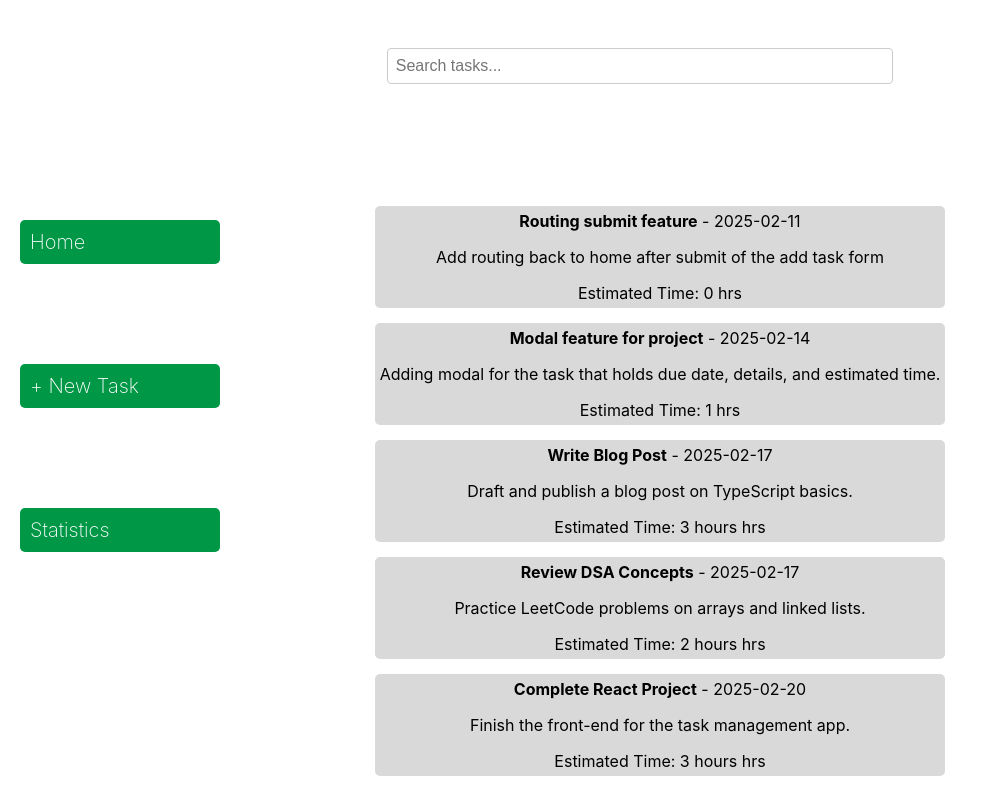
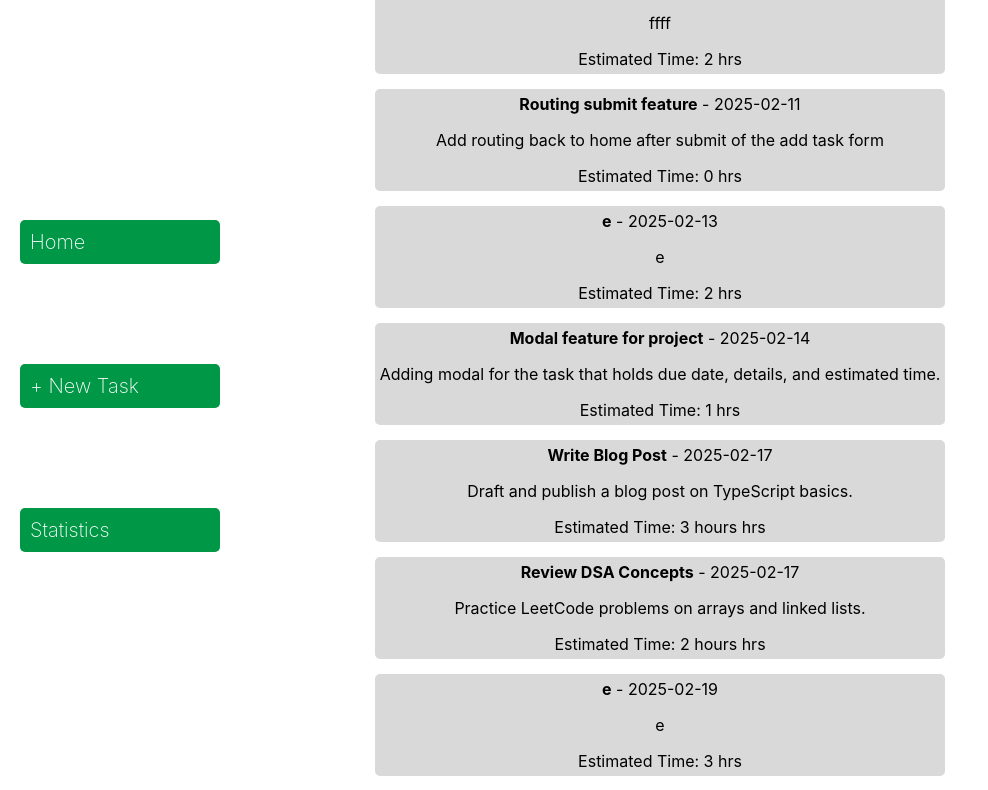
Before and after one commit to BlairCrumbly/taskr, a React (Create React App) app: page / in a window 1280 px wide. Shown: the top 790 px of the page, without its empty margins (0-988 px from the left). Built offline with nearby package versions, Linux system fonts and the light colour scheme; data requests are answered from the project's data file; a web font is replaced by a local one.

Commit message:
sorting logic

```diff
--- a/db.json
+++ b/db.json
@@ -39,6 +39,38 @@
       "dueDate": "2025-02-11",
       "estimatedTime": "0",
       "completed": false
+    },
+    {
+      "id": "f3b2",
+      "name": "e",
+      "description": "e",
+      "dueDate": "2025-02-13",
+      "estimatedTime": "2",
+      "completed": false
+    },
+    {
+      "id": "5a25",
+      "name": "e",
+      "description": "e",
+      "dueDate": "2025-02-19",
+      "estimatedTime": "3",
+      "completed": false
+    },
+    {
+      "id": "1f31",
+      "name": "newtask",
+      "description": "ffff",
+      "dueDate": "2025-02-11",
+      "estimatedTime": "2",
+      "completed": false
+    },
+    {
+      "id": "2199",
+      "name": "NewNewtest",
+      "description": "wwww",
+      "dueDate": "2025-02-28",
+      "estimatedTime": "1",
+      "completed": false
     }
   ]
 }
--- a/src/App.js
+++ b/src/App.js
@@ -1,31 +1,41 @@
 import React from "react";
-import { BrowserRouter as Router, Routes, Route } from "react-router-dom";
+import { useEffect, useState } from "react";
+import { Outlet } from "react-router-dom";
 import Navbar from "./components/Navbar";
-import TaskList from "./components/TaskList";
-import AddTaskForm from "./components/AddTaskForm";
-import Statistics from "./components/Statistics";
-
-//! fetch here then pass data as prop
 
 function App() {
-
-  //? possibly change router approach, review lectures <Button as={Link} to="/">Home</Button>
+  const [tasks, setTasks] = useState([]);
+  useEffect(() => {
+    fetch("http://localhost:3001/tasks")
+      .then((response) => response.json())
+      .then((data) => {
+        // !s ort the tasks by dueDate and estimatedTime when they are fetched
+        const sortedTasks = data.sort((a, b) => {
+          const dateComparison = new Date(a.dueDate) - new Date(b.dueDate);
+          if (dateComparison !== 0) {
+            return dateComparison;
+          }
+          const estimatedTimeA = parseInt(a.estimatedTime) || 0;
+          const estimatedTimeB = parseInt(b.estimatedTime) || 0;
+          return estimatedTimeB - estimatedTimeA;
+        });
+        setTasks(sortedTasks);
+      })
+      .catch((error) => console.error("Error fetching tasks:", error));
+  }, []);
+  //? possibly change router approach
+  const handleNewTask = (task) => {
+    setTasks(prevtasks => [...prevtasks , task])
+  }
 
   return (
-    <Router>
-      <div className="App">
+
+    <div className="App">
       <header>Taskr</header>
-        <Navbar />
+      <Navbar />
+      <Outlet context={{handleNewTask, tasks}}/> {/* renders the current routes component */}
+    </div>
 
-        <Routes>
-
-          <Route path="/" element={<TaskList />} />
-          {/* <Route path="/task/:id" element={<TaskDetail />} /> */}
-          <Route path="/tasks/new" element={<AddTaskForm />} />
-          <Route path="/statistics" element={<Statistics />} />
-        </Routes>
-      </div>
-    </Router>
   );
 }
 
--- a/src/components/AddTaskForm.js
+++ b/src/components/AddTaskForm.js
@@ -1,5 +1,5 @@
 import React, { useState } from "react";
-import { useNavigate } from "react-router-dom";
+import { useNavigate, useOutletContext } from "react-router-dom";
 
 const AddTaskForm = () => {
   const [task, setTask] = useState({
@@ -10,7 +10,7 @@ const AddTaskForm = () => {
     completed: false,
   });
   const navigate = useNavigate();
-
+  const {handleNewTask} = useOutletContext()
   const handleChange = (e) => {
     const { name, value } = e.target;
     setTask((prevState) => ({
@@ -30,7 +30,8 @@ const AddTaskForm = () => {
       body: JSON.stringify(task),
     })
       .then((response) => response.json())
-      .then(() => {
+      .then((task) => {
+        handleNewTask(task)
         //! Navigate back to the task list page after the task is added
         navigate("/");
       })
--- a/src/components/Navbar.js
+++ b/src/components/Navbar.js
@@ -1,8 +1,8 @@
-import { Link, useNavigate } from "react-router-dom";
+import {Link} from "react-router-dom";
 import '../styles/Navbar.css';
 
 const Navbar = () => {
-  const navigate = useNavigate();
+
 
   return (
     <nav>
--- a/src/components/TaskList.js
+++ b/src/components/TaskList.js
@@ -1,28 +1,11 @@
 import { useEffect, useState } from "react";
 import '../styles/TaskList.css';
+import { useOutletContext } from "react-router-dom";
 
 const TaskList = () => {
-  const [tasks, setTasks] = useState([]);
+  const {tasks} = useOutletContext()
   const [searchQuery, setSearchQuery] = useState("");
 
-  useEffect(() => {
-    fetch("http://localhost:3001/tasks")
-      .then((response) => response.json())
-      .then((data) => {
-        // !s ort the tasks by dueDate and estimatedTime when they are fetched
-        const sortedTasks = data.sort((a, b) => {
-          const dateComparison = new Date(a.dueDate) - new Date(b.dueDate);
-          if (dateComparison !== 0) {
-            return dateComparison;
-          }
-          const estimatedTimeA = parseInt(a.estimatedTime) || 0;
-          const estimatedTimeB = parseInt(b.estimatedTime) || 0;
-          return estimatedTimeB - estimatedTimeA;
-        });
-        setTasks(sortedTasks);
-      })
-      .catch((error) => console.error("Error fetching tasks:", error));
-  }, []);
 
   //! SEARCH
 
@@ -30,26 +13,36 @@ const TaskList = () => {
     task.name.toLowerCase().includes(searchQuery.toLowerCase())
   );
 
+  const sortedTasks = filteredTasks.sort((a, b) => {
+    const dateComparison = new Date(a.dueDate) - new Date(b.dueDate);
+    if (dateComparison !== 0) {
+      return dateComparison;
+    }
+    const estimatedTimeA = parseInt(a.estimatedTime) || 0;
+    const estimatedTimeB = parseInt(b.estimatedTime) || 0;
+    return estimatedTimeB - estimatedTimeA;
+  });
+
   //! sort filtered tasks by the closest match to the search query in alphabetical order
-  const sortedFilteredTasks = filteredTasks.sort((a, b) => {
-    const query = searchQuery.toLowerCase();
+  // const sortedFilteredTasks = filteredTasks.sort((a, b) => {
+  //   const query = searchQuery.toLowerCase();
 
-    //! Check if the query is found in both task names
-    const indexA = a.name.toLowerCase().indexOf(query);
-    const indexB = b.name.toLowerCase().indexOf(query);
+  //   //! check if the query is found in both task names
+  //   const indexA = a.name.toLowerCase().indexOf(query);
+  //   const indexB = b.name.toLowerCase().indexOf(query);
 
-    //!if both tasks contain the query, sort by the position of the query in the name
-    if (indexA !== -1 && indexB !== -1) {
-      return indexA - indexB;
-    }
+  //   //!if both tasks contain the query, sort by the position of the query in the name
+  //   if (indexA !== -1 && indexB !== -1) {
+  //     return indexA - indexB;
+  //   }
 
-    //! if only one task contains the query, prioritize it
-    if (indexA !== -1) return -1;
-    if (indexB !== -1) return 1;
+  //   //! if only one task contains the query, prioritize it
+  //   if (indexA !== -1) return -1;
+  //   if (indexB !== -1) return 1;
 
-    //! if neither task contains the query, fallback to alphabetical sorting
-    return a.name.localeCompare(b.name);
-  });
+  //   //! if neither task contains the query, fallback to alphabetical sorting
+  //   return a.name.localeCompare(b.name);
+  // });
 
 
   const handleSearchChange = (e) => {
@@ -70,7 +63,7 @@ const TaskList = () => {
           />
         </div>
         <ul>
-          {sortedFilteredTasks.map((task) => (
+          {sortedTasks.map((task) => (
             <li key={task.id}>
               <strong>{task.name}</strong> - {task.dueDate}
               <p>{task.description}</p>
--- a/src/index.js
+++ b/src/index.js
@@ -1,17 +1,27 @@
-import React from 'react';
-import ReactDOM from 'react-dom/client';
-import './index.css';
-import App from './App';
-import reportWebVitals from './reportWebVitals';
+import React from "react";
+import ReactDOM from "react-dom/client";
+import { createBrowserRouter, RouterProvider } from "react-router-dom";
+import "./index.css";
+import App from "./App";
+import TaskList from "./components/TaskList";
+import AddTaskForm from "./components/AddTaskForm";
+import Statistics from "./components/Statistics";
 
-const root = ReactDOM.createRoot(document.getElementById('root'));
-root.render(
+const router = createBrowserRouter([
+  {
+    path: "/", //? is this needed
+    element: <App />,  //! parent component and always rendered
+    //! all will render inside app
+    children: [
+      { index: true, element: <TaskList /> },
+      { path: "/tasks/new", element: <AddTaskForm /> },
+      { path: "/statistics", element: <Statistics /> },
+    ],
+  },
+]);
+
+ReactDOM.createRoot(document.getElementById("root")).render(
   <React.StrictMode>
-    <App />
+    <RouterProvider router={router} />
   </React.StrictMode>
 );
-
-// If you want to start measuring performance in your app, pass a function
-// to log results (for example: reportWebVitals(console.log))
-// or send to an analytics endpoint. Learn more: https://bit.ly/CRA-vitals
-reportWebVitals();
```
